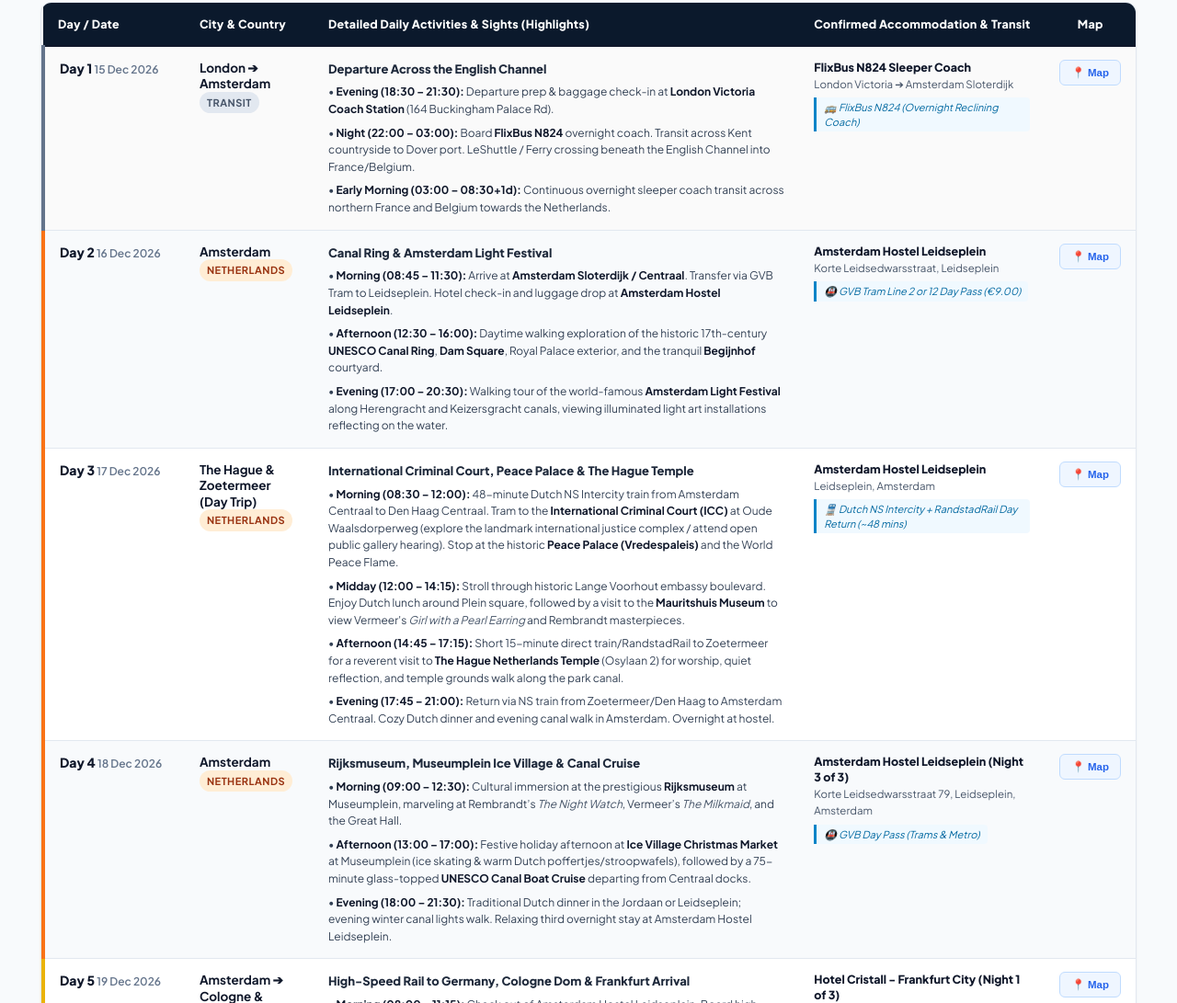
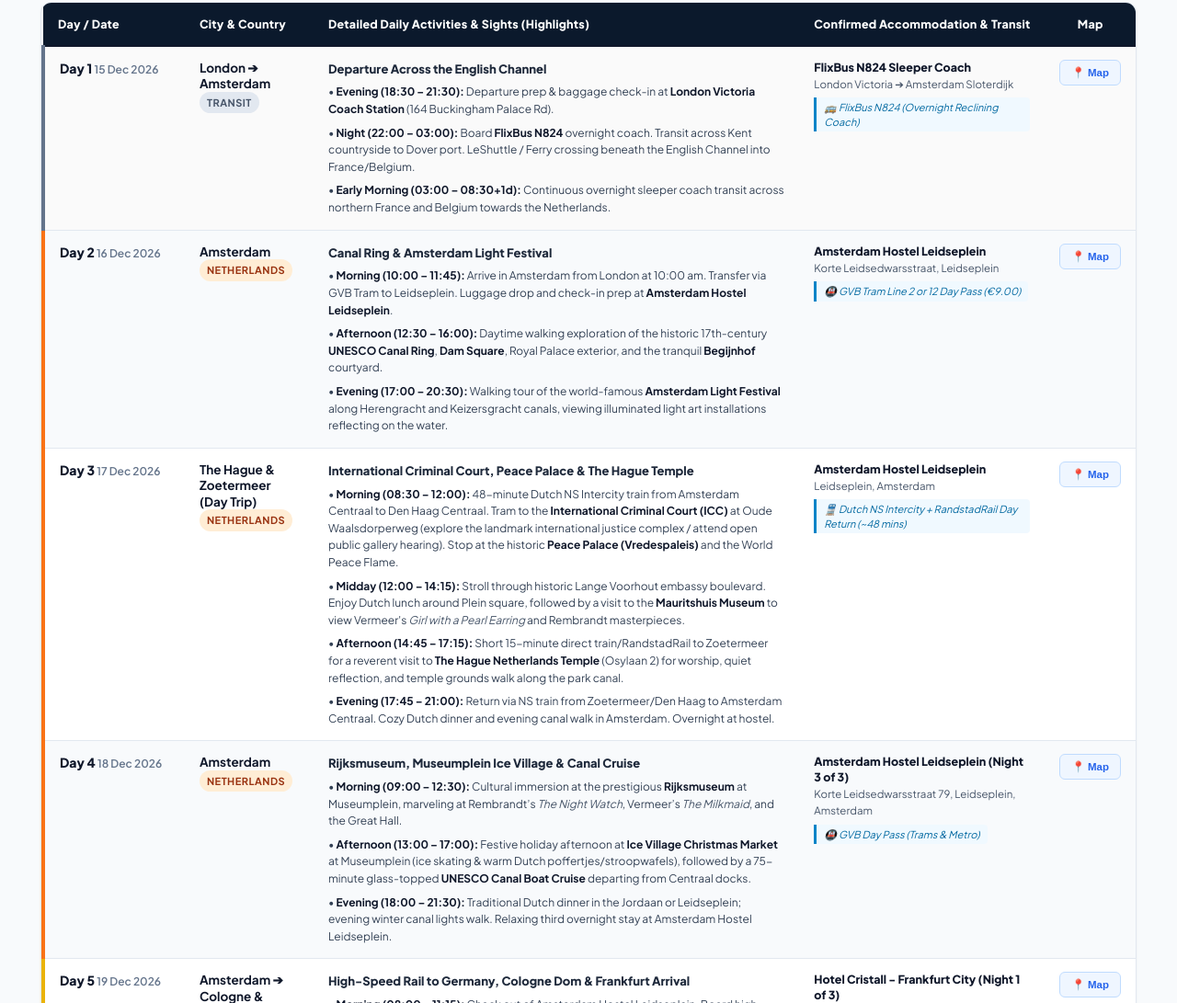
Before and after one commit to jeanaristide/schengen-trip-2026, a website: page index.html in a window 1280 px wide. Shown: the part 1648-2739 px from the top of the page at 92% size. Drawn offline with nearby package versions, Linux system fonts and the light colour scheme.

Commit message:
Update Amsterdam arrival time to 10:00 AM on Day 2

```diff
--- a/index.html
+++ b/index.html
@@ -200,7 +200,7 @@
               <td class="col-table-plan">
                 <div class="table-plan-title">Canal Ring & Amsterdam Light Festival</div>
                 <div class="table-activities-list">
-        <div class="table-activity-item">• <b>Morning (08:45 – 11:30):</b> Arrive at <b>Amsterdam Sloterdijk / Centraal</b>. Transfer via GVB Tram to Leidseplein. Hotel check-in and luggage drop at <b>Amsterdam Hostel Leidseplein</b>.</div>
+        <div class="table-activity-item">• <b>Morning (10:00 – 11:45):</b> Arrive in Amsterdam from London at 10:00 am. Transfer via GVB Tram to Leidseplein. Luggage drop and check-in prep at <b>Amsterdam Hostel Leidseplein</b>.</div>
         <div class="table-activity-item">• <b>Afternoon (12:30 – 16:00):</b> Daytime walking exploration of the historic 17th-century <b>UNESCO Canal Ring</b>, <b>Dam Square</b>, Royal Palace exterior, and the tranquil <b>Begijnhof</b> courtyard.</div>
         <div class="table-activity-item">• <b>Evening (17:00 – 20:30):</b> Walking tour of the world-famous <b>Amsterdam Light Festival</b> along Herengracht and Keizersgracht canals, viewing illuminated light art installations reflecting on the water.</div>
       </div>
@@ -809,7 +809,7 @@
           <div class="day-card-main">
             <h4 class="card-day-theme">Canal Ring & Amsterdam Light Festival</h4>
             <div class="card-activities-list">
-        <div class="card-activity-item">• <b>Morning (08:45 – 11:30):</b> Arrive at <b>Amsterdam Sloterdijk / Centraal</b>. Transfer via GVB Tram to Leidseplein. Hotel check-in and luggage drop at <b>Amsterdam Hostel Leidseplein</b>.</div>
+        <div class="card-activity-item">• <b>Morning (10:00 – 11:45):</b> Arrive in Amsterdam from London at 10:00 am. Transfer via GVB Tram to Leidseplein. Luggage drop and check-in prep at <b>Amsterdam Hostel Leidseplein</b>.</div>
         <div class="card-activity-item">• <b>Afternoon (12:30 – 16:00):</b> Daytime walking exploration of the historic 17th-century <b>UNESCO Canal Ring</b>, <b>Dam Square</b>, Royal Palace exterior, and the tranquil <b>Begijnhof</b> courtyard.</div>
         <div class="card-activity-item">• <b>Evening (17:00 – 20:30):</b> Walking tour of the world-famous <b>Amsterdam Light Festival</b> along Herengracht and Keizersgracht canals, viewing illuminated light art installations reflecting on the water.</div>
       </div>
--- a/js/app.js
+++ b/js/app.js
@@ -1032,7 +1032,7 @@ const itineraryData = [
     "cardHighlight": "highlight-nl",
     "title": "Canal Ring & Amsterdam Light Festival",
     "activities": [
-      "• <b>Morning (08:45 – 11:30):</b> Arrive at <b>Amsterdam Sloterdijk / Centraal</b>. Transfer via GVB Tram to Leidseplein. Hotel check-in and luggage drop at <b>Amsterdam Hostel Leidseplein</b>.",
+      "• <b>Morning (10:00 – 11:45):</b> Arrive in Amsterdam from London at 10:00 am. Transfer via GVB Tram to Leidseplein. Luggage drop and check-in prep at <b>Amsterdam Hostel Leidseplein</b>.",
       "• <b>Afternoon (12:30 – 16:00):</b> Daytime walking exploration of the historic 17th-century <b>UNESCO Canal Ring</b>, <b>Dam Square</b>, Royal Palace exterior, and the tranquil <b>Begijnhof</b> courtyard.",
       "• <b>Evening (17:00 – 20:30):</b> Walking tour of the world-famous <b>Amsterdam Light Festival</b> along Herengracht and Keizersgracht canals, viewing illuminated light art installations reflecting on the water."
     ],
```
Also changed, not shown: dist/index.html, dist/js/app.js, 4 other files.
